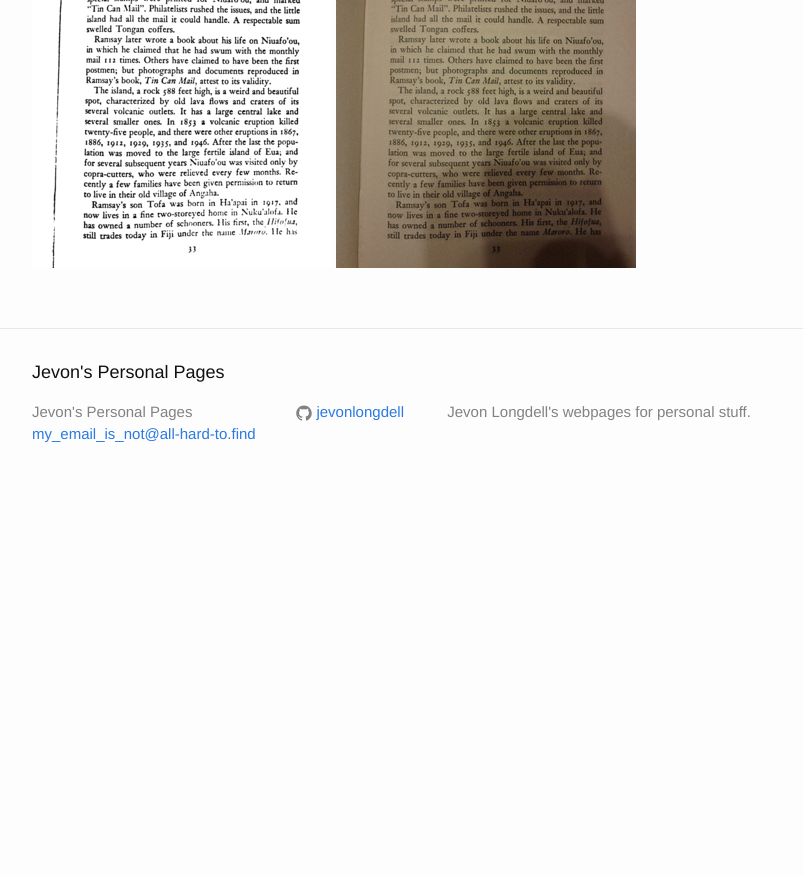
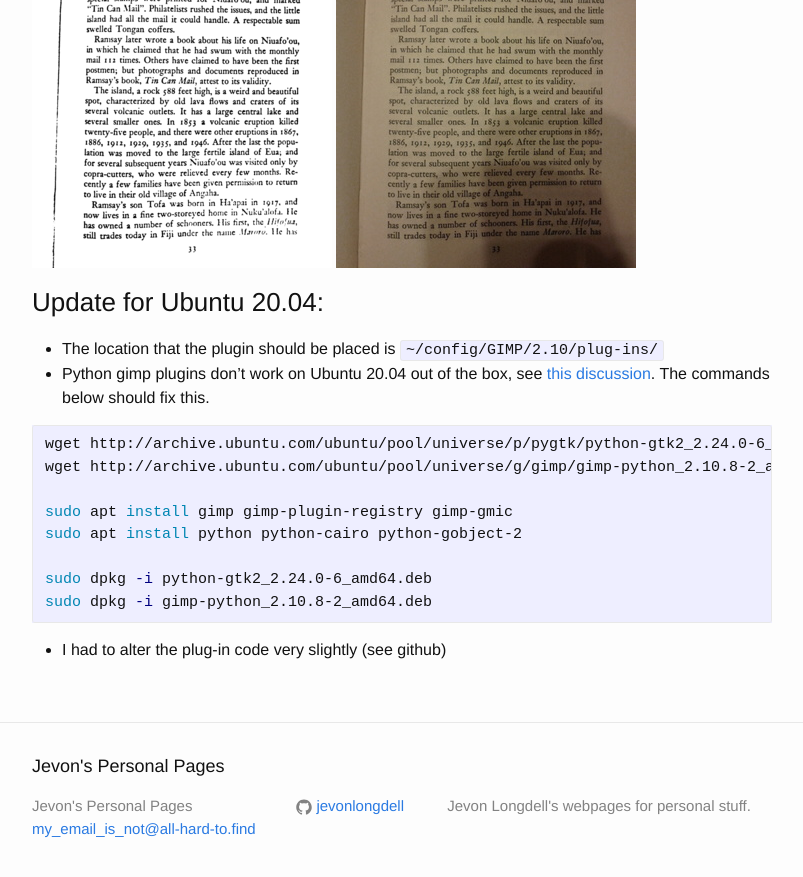
Before and after one commit to jevonlongdell/jevonlongdell.github.io, a Jekyll site: the page built from _posts/2013-04-04-Using camera as scanner for text and lineart.markdown, in a window 1280 px wide and 900 px high, scrolled down 1259 px. Shown: the top 877 px of the window, without its empty margins (238-1041 px from the left). Built offline with Jekyll 4.4.1, drawn with Linux system fonts in a browser that asks for light colours; before the commit the page ends 1765 px from its top, so only the background shows below that.

Commit message:
update makemono entry

`````diff
--- a/_posts/2013-04-04-Using camera as scanner for text and lineart.markdown
+++ b/_posts/2013-04-04-Using camera as scanner for text and lineart.markdown
@@ -11,6 +11,7 @@
 
 To use it select "Make monochrome" from the "Image" menu in Gimp.
 
+
 Some examples are:
 
 ![picture of tap]({{site.baseurl}}/images/small_tap.gif)
@@ -21,3 +22,22 @@
 
 ![picture of text]({{site.baseurl}}/images/small_text.gif)
 ![picture of text]({{site.baseurl}}/images/small_text.jpg)
+
+### Update for Ubuntu 20.04:
+
+
+- The location that the plugin should be placed is `~/config/GIMP/2.10/plug-ins/`
+- Python gimp plugins don't work on Ubuntu 20.04 out of the box, see [this discussion](https://discourse.ubuntu.com/t/gimp-woes-in-20-04/15828/8). The commands below should fix this.
+
+```bash
+wget http://archive.ubuntu.com/ubuntu/pool/universe/p/pygtk/python-gtk2_2.24.0-6_amd64.deb
+wget http://archive.ubuntu.com/ubuntu/pool/universe/g/gimp/gimp-python_2.10.8-2_amd64.deb
+
+sudo apt install gimp gimp-plugin-registry gimp-gmic
+sudo apt install python python-cairo python-gobject-2
+
+sudo dpkg -i python-gtk2_2.24.0-6_amd64.deb
+sudo dpkg -i gimp-python_2.10.8-2_amd64.deb
+````
+
+- I had to alter the plug-in code very slightly (see github)
`````
